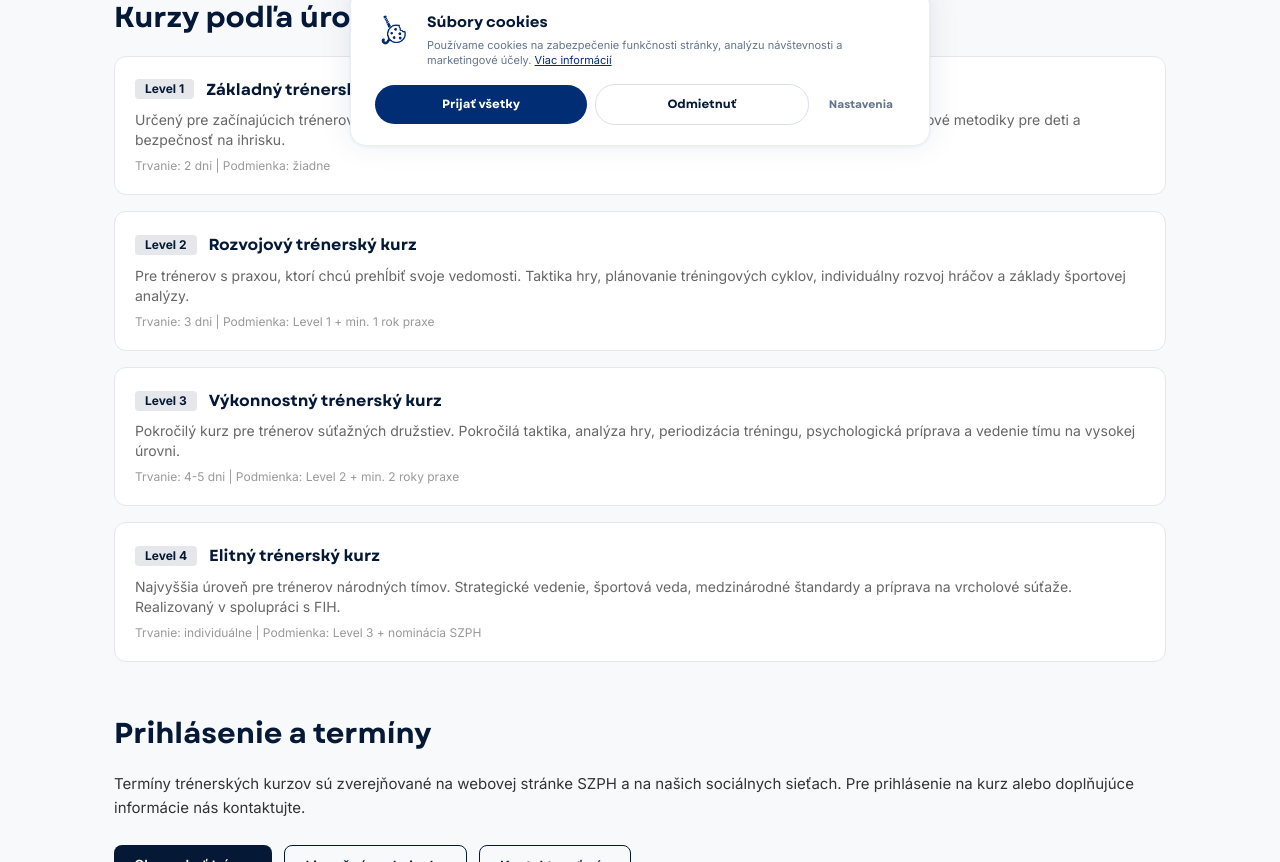
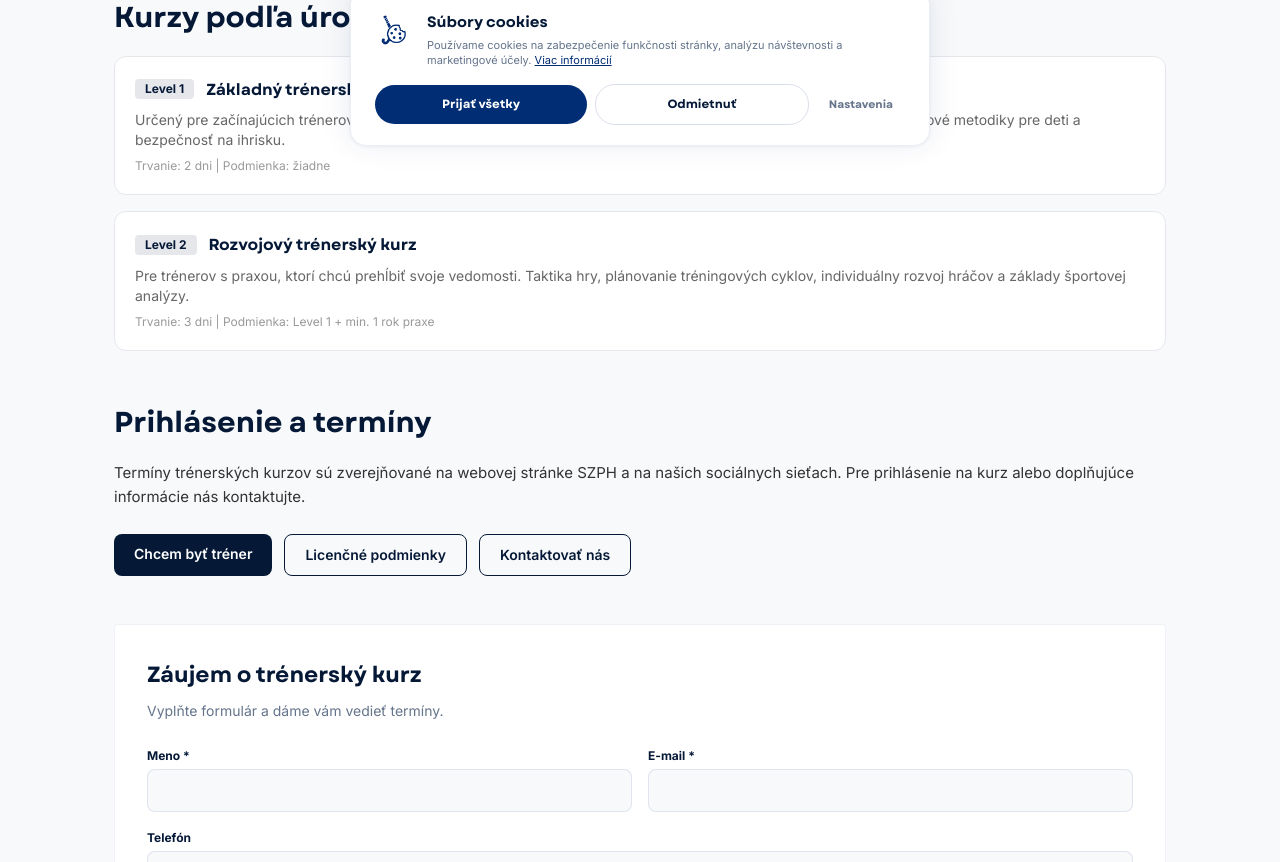
Before and after one commit to andreakollova/szphnew, a Next.js app in the folder apps/szph/: page /vzdelavanie/trenerske-kurzy in a window 1280 px wide. Shown: the part 654-1516 px from the top of the page. Built offline with nearby package versions, Linux system fonts and the light colour scheme; no server answers; the database is empty.

Commit message:
Trénerské kurzy: remove Level 3 and Level 4, keep only Level 1 and 2
Co-Authored-By: Andrea Kollova <kollova@drixton.com>

```diff
--- a/apps/szph/app/vzdelavanie/trenerske-kurzy/page.tsx
+++ b/apps/szph/app/vzdelavanie/trenerske-kurzy/page.tsx
@@ -96,42 +96,6 @@ export default function TrenerskeKurzyPage() {
                 Trvanie: 3 dni | Podmienka: Level 1 + min. 1 rok praxe
               </p>
             </div>
-            <div className="p-5 bg-white rounded-xl border border-gray-200">
-              <div className="flex items-center gap-3 mb-2">
-                <span className="px-2.5 py-0.5 bg-[#051937]/10 text-[#051937] text-xs font-bold rounded">
-                  Level 3
-                </span>
-                <h3 className="font-garet font-bold text-[#051937]">
-                  Výkonnostný trénerský kurz
-                </h3>
-              </div>
-              <p className="text-sm text-[#666] mb-2">
-                Pokročilý kurz pre trénerov súťažných družstiev. Pokročilá
-                taktika, analýza hry, periodizácia tréningu, psychologická
-                príprava a vedenie tímu na vysokej úrovni.
-              </p>
-              <p className="text-xs text-[#999]">
-                Trvanie: 4-5 dni | Podmienka: Level 2 + min. 2 roky praxe
-              </p>
-            </div>
-            <div className="p-5 bg-white rounded-xl border border-gray-200">
-              <div className="flex items-center gap-3 mb-2">
-                <span className="px-2.5 py-0.5 bg-[#051937]/10 text-[#051937] text-xs font-bold rounded">
-                  Level 4
-                </span>
-                <h3 className="font-garet font-bold text-[#051937]">
-                  Elitný trénerský kurz
-                </h3>
-              </div>
-              <p className="text-sm text-[#666] mb-2">
-                Najvyššia úroveň pre trénerov národných tímov. Strategické
-                vedenie, športová veda, medzinárodné štandardy a príprava na
-                vrcholové súťaže. Realizovaný v spolupráci s FIH.
-              </p>
-              <p className="text-xs text-[#999]">
-                Trvanie: individuálne | Podmienka: Level 3 + nominácia SZPH
-              </p>
-            </div>
           </div>
         </section>
 
```
